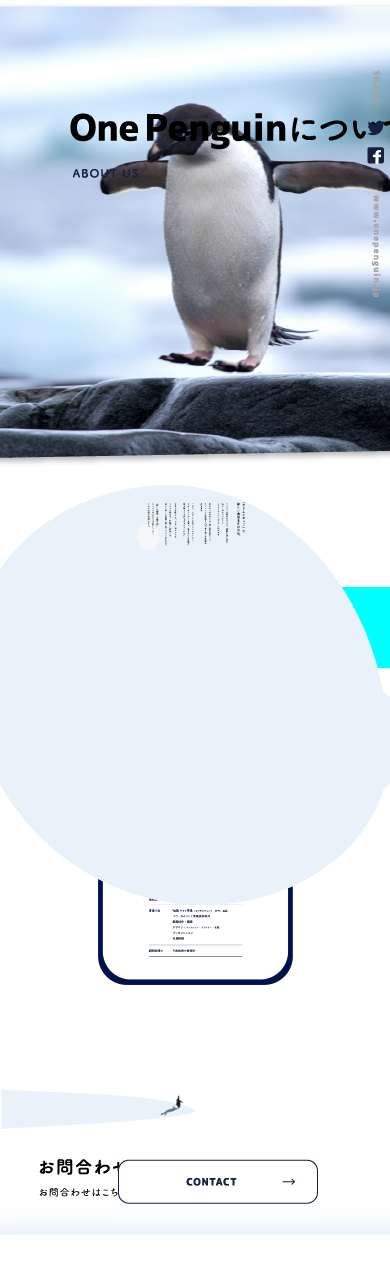
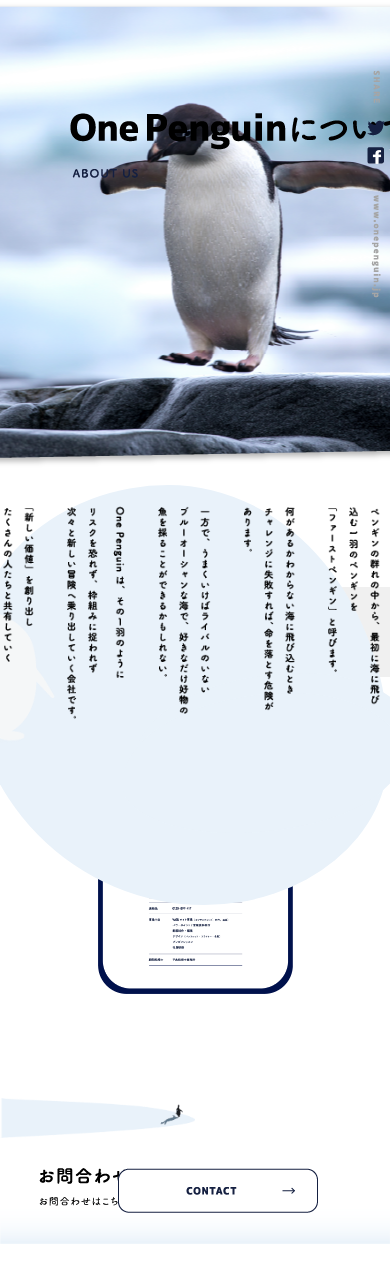
Before and after one commit to mmmimo/onepenguin-hp, a PHP site: page /One-penguin/One-penguin-renewal/about-us.html in a window 390 px wide. Shown: the top 1283 px of the page. Run offline with PHP 8.4, Linux system fonts and the light colour scheme.

Commit message:
make responsive

```diff
--- a/One-penguin/One-penguin-renewal/global/_mixin.scss
+++ b/One-penguin/One-penguin-renewal/global/_mixin.scss
@@ -13,4 +13,55 @@
     @media (max-width: 500px) {
         @content;
     }
+
 }
+
+// ______________________________________________
+
+@mixin ipd {
+    @media (max-width: 1024px) {
+        @content;
+    }
+}
+
+@mixin ph {
+    @media (max-width: 600px) {
+        @content;
+    }
+}
+
+$breakpoints: (
+  'ph': 'screen and (max-width: 600px)',  //スマホ
+  'tabl': 'screen and (max-width: 800px)', //タブレット
+  'ipd': 'screen and (max-width: 1024px)', //ipad
+  'lp': 'screen and (max-width: 1440px)', //laptop
+) !default;
+
+@mixin mq($breakpoint: --) {
+    @media #{map-get($breakpoints, $breakpoint)} {
+      @content;
+    }
+  }
+
+  //ブレイクポイントの種類を定義
+$breakPoints: (
+    ‘pc’: ‘1280px’,
+    ‘tablet’: ‘768px’,
+    ‘sp’: ‘480px’,
+  );
+  //メディアクエリを呼び出す記述
+@mixin mq($breakPoint) {
+    @media screen and (max-width: #{map-get($breakPoints, $breakPoint)}) {
+      @content;
+    }
+  }
+
+// 例  .foo {
+//     color: blue;
+//     @include mq() { // 引数を省略（初期値はmdの768px）
+//       color: yellow;
+//     }
+//     @include mq(lg) { // 引数を個別に指定
+//       color: red;
+//     }
+//   }
--- a/One-penguin/One-penguin-renewal/parts/_about-us.scss
+++ b/One-penguin/One-penguin-renewal/parts/_about-us.scss
@@ -1,5 +1,6 @@
 @use "../global";
 @use "reset";
+
 .container {
   width: 100%;
   height: 100%;
@@ -37,6 +38,12 @@
     left: 18%;
     top: 25%;
     position:absolute;
+
+  //メディアクエリを呼び出して使う
+@include mq(pc){
+  left: 2%;
+
+}
   }
 }
 
@@ -105,7 +112,7 @@
     }
     .about-one-pen-text-box {
       position: absolute;
-      width: 28.6%;
+      width: 550px;
       height: auto;
       z-index: 10;
       top: -79.7%;
@@ -177,7 +184,7 @@
 .concept-img {
   width: 100%;
   height: 100%;
-  background-color: aqua;
+  background-color: #F0F0F0;
   text-align: center;
 
 
@@ -187,7 +194,7 @@
   object-fit: cover;
   text-align: center;
   margin-bottom: 40px;
-  margin-top: -53px;
+  margin-top: -44px;
 
   }
 }
@@ -270,3 +277,7 @@
 
 
 } // ________________container_________________
+
+
+
+ // ________________responsive_________________
--- a/One-penguin/One-penguin-renewal/parts/index.scss
+++ b/One-penguin/One-penguin-renewal/parts/index.scss
@@ -1,3 +1,4 @@
+@use "../global";
 @use "access";
 @use "footer";
 @use "header";
--- a/One-penguin/One-penguin-renewal/style.css
+++ b/One-penguin/One-penguin-renewal/style.css
@@ -199,7 +199,7 @@
 }
 .container .about-main-vis .one-pen-text-wrapper .about-one-pen-text .about-one-pen-text-box {
   position: absolute;
-  width: 28.6%;
+  width: 550px;
   height: auto;
   z-index: 10;
   top: -79.7%;
@@ -302,7 +302,7 @@
 .container .about-concept .concept-img {
   width: 100%;
   height: 100%;
-  background-color: aqua;
+  background-color: #F0F0F0;
   text-align: center;
 }
 .container .about-concept .concept-img img {
@@ -312,7 +312,7 @@
      object-fit: cover;
   text-align: center;
   margin-bottom: 40px;
-  margin-top: -53px;
+  margin-top: -44px;
 }
 .container .wave-mark {
   margin-top: 20px;
--- a/One-penguin/One-penguin-renewal/style.scss
+++ b/One-penguin/One-penguin-renewal/style.scss
@@ -1,7 +1,6 @@
 @use "global" as g;
 @use "parts";
 // @forward "parts/index.scss";
-@forward "global";
 
 // ーーーーーーーーーーーーーーーーーーーー
 // これはテスト用
```
Also changed, not shown: One-penguin/One-penguin-renewal/style.min.css, 3 other files.
